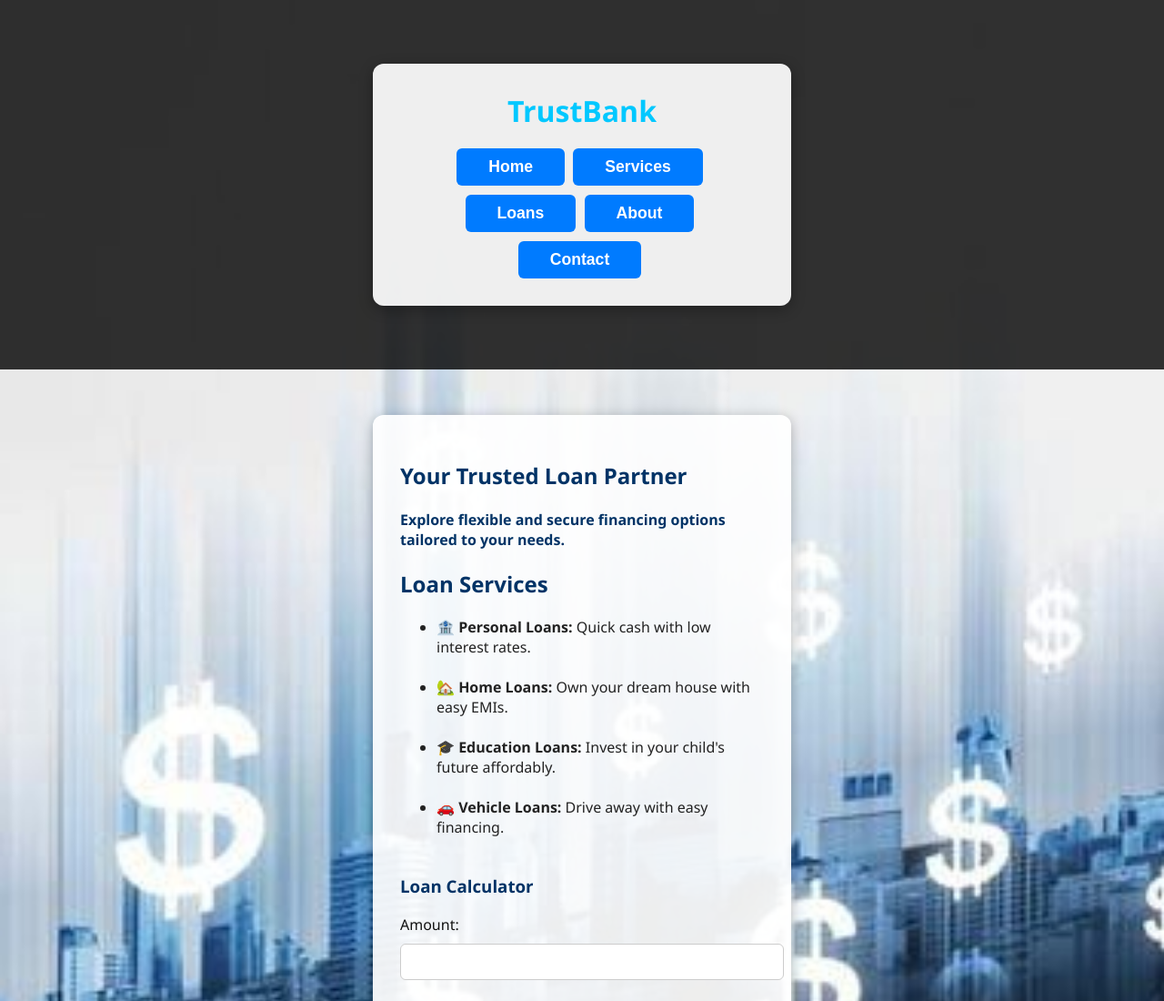
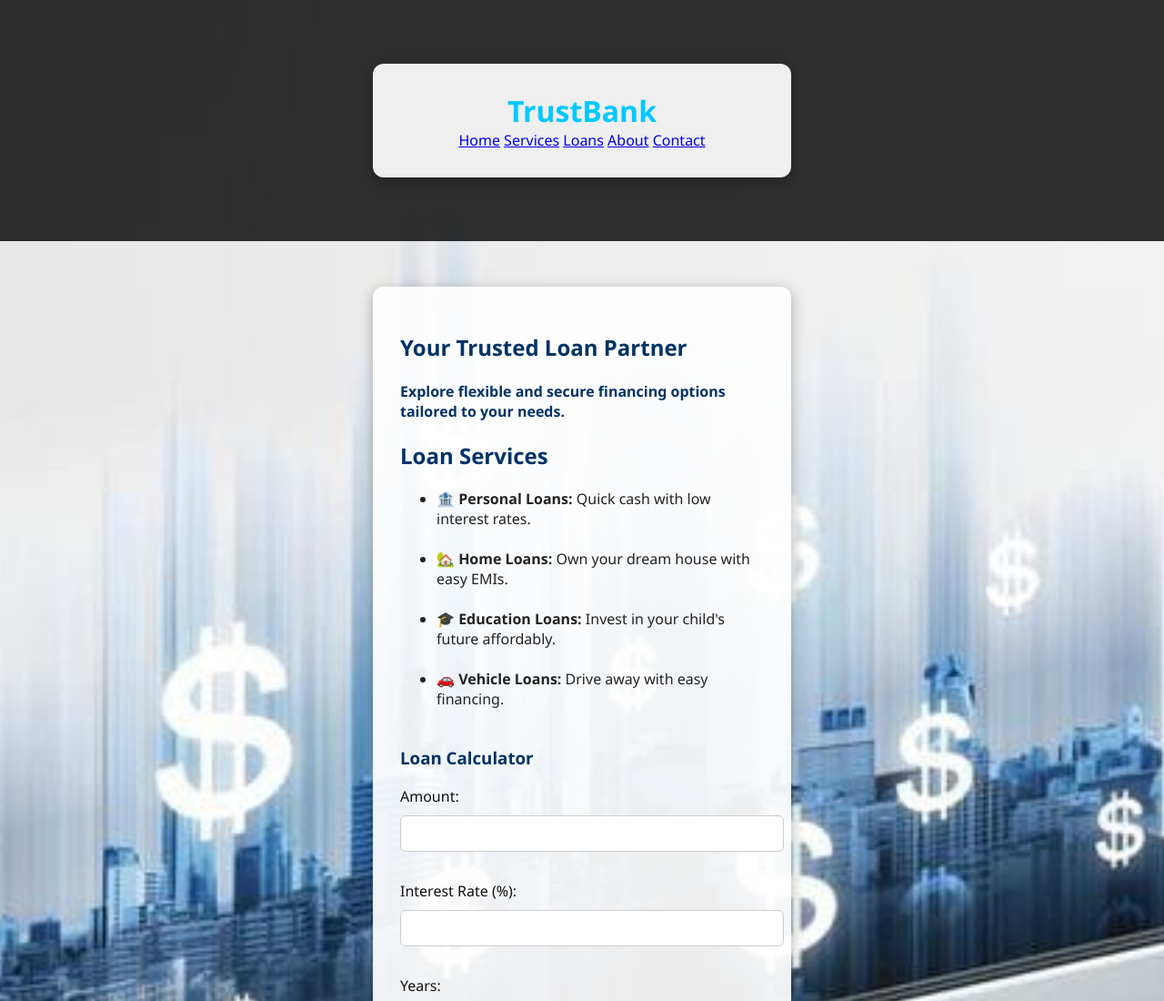
Before and after one commit to rebiyamalik/Bank-Management, a plain HTML site: page loans.html in a window 1280 px wide. Shown: the top 1100 px of the page at 91% size. Drawn offline with Linux system fonts and the light colour scheme.

Commit message:
Update loans.html

```diff
--- a/loans.html
+++ b/loans.html
@@ -6,17 +6,19 @@
   <link rel="stylesheet" href="style.css">
 </head>
 
+
+</style>
+
 <body class="loans-page">
   <header>
     <div class="container">
       <h1>TrustBank</h1>
-      <nav>
-        <button class="nav-btn"><a href="index.html">Home</a></button>
-        <button class="nav-btn"><a href="services.html">Services</a></button>
-        <button class="nav-btn"><a href="loans.html">Loans</a></button>
-        <button class="nav-btn"><a href="about.html">About</a></button>
-        <button class="nav-btn"> <a href="contact.html">Contact</a></button>
-      </nav>
+      <a href="index.html">Home</a>
+     <a href="services.html">Services</a>
+       <a href="loans.html">Loans</a>
+        <a href="about.html">About</a>
+        <a href="contact.html">Contact</a>
+
     </div>
   </header>
 
```
